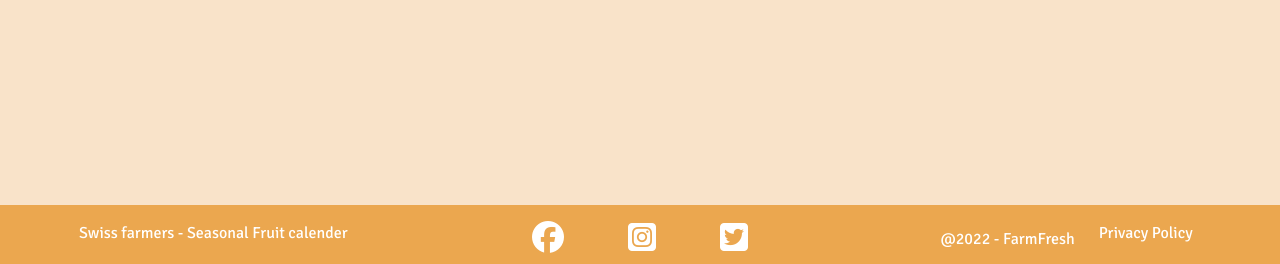
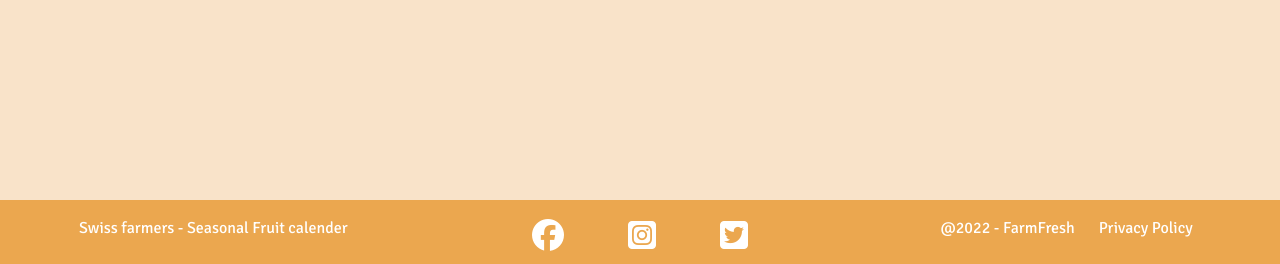
Before and after one commit to Joao4569/farm_fresh, a Django app: page /cart/ in a window 1280 px wide. Shown: the part 536-800 px from the top of the page. Run offline with Django 3.2, Linux system fonts and the light colour scheme; some libraries are stand-ins or nearby versions.

Commit message:
style: Adjust styling of copyright text in footer

```diff
--- a/templates/base.html
+++ b/templates/base.html
@@ -243,7 +243,7 @@ The main structure of this template is based on Boutique Ado and modified for Fa
       </div>
 
       <div class="col-12 col-md-4 text-center d-flex justify-content-center">
-        <p class="text-white my-auto">@2022 - FarmFresh</p>
+        <p class="text-white">@2022 - FarmFresh</p>
         <a href="https://www.privacypolicygenerator.info/live.php?token=V8vva0hjL6kI1ZNUnj0iZJWME7JS0xCh" target="_blank" rel="noopener"
           aria-label="Farm Fresh privacy policy (opens on a new page)">
           <p class="text-white my-auto pl-4">Privacy Policy</p>
```
